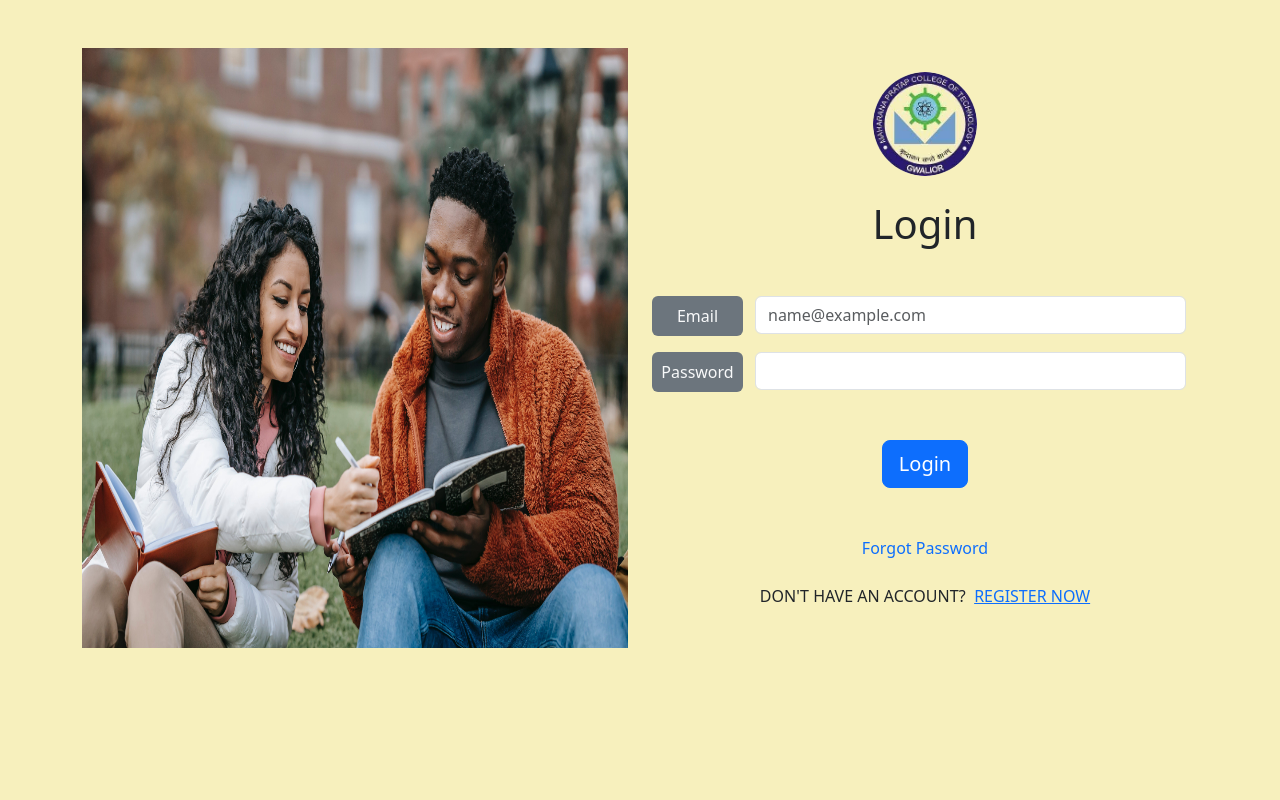
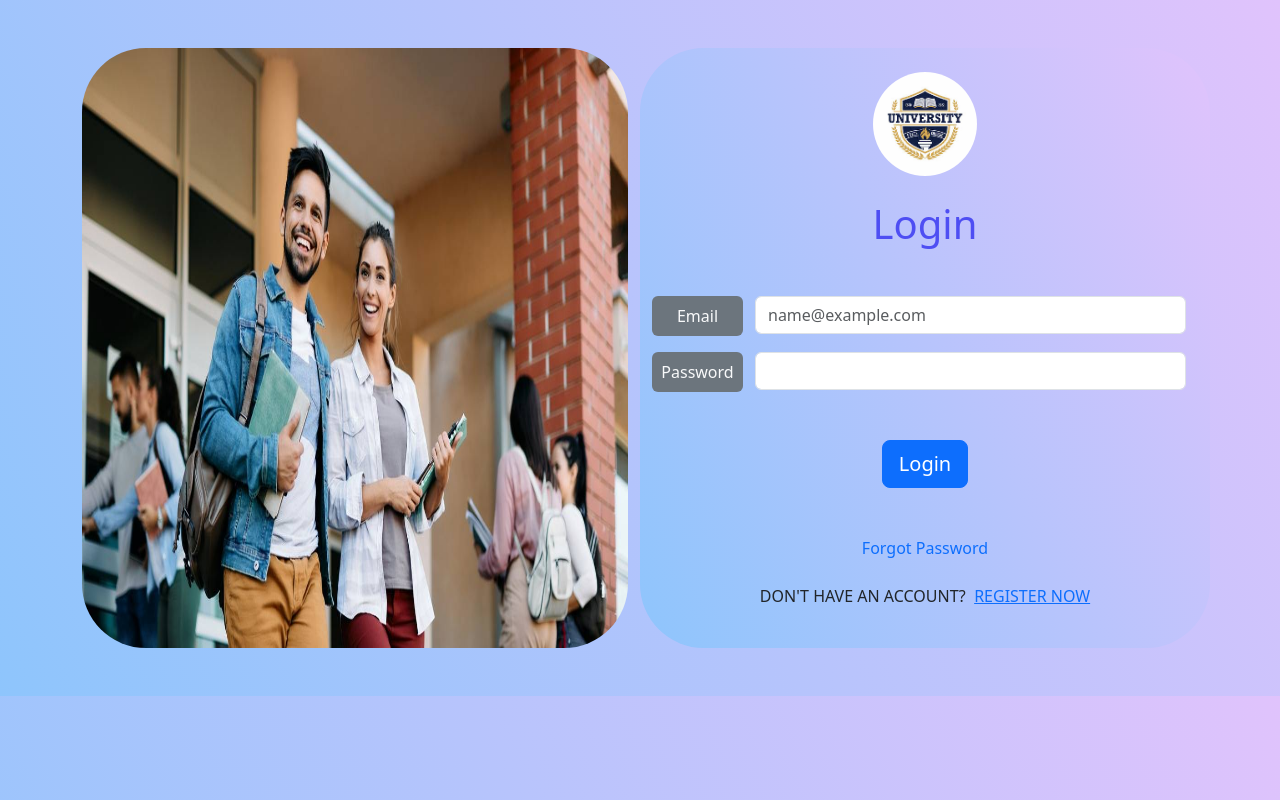
Before and after one commit to Jatin250/College-Portal-Project, a Node server app: page / in a window 1280 px wide. Run offline with Node 20, Linux system fonts and the light colour scheme; some libraries are stand-ins or nearby versions.

Commit message:
web work

```diff
--- a/public/css/style.css
+++ b/public/css/style.css
@@ -2,8 +2,10 @@
                             General
 ------------------------------------------------------------------ */
 
-body{
-    background: #f7f0bd !important;
+body {
+  /* background: #f7f0bd !important; */
+  background-color: #8ec5fc;
+  background-image: linear-gradient(62deg, #8ec5fc 0%, #e0c3fc 100%);
 }
 
 /* ::placeholder{
@@ -23,11 +25,12 @@ button{
                             #navbar
 ------------------------------------------------------------------ */
 
-#navbar nav{
-    background: #0000009c !important;
+#navbar nav {
+  /* background: #0000009c !important; */
+  background: #5670f59c !important;
 }
 
-.webViewPosition{
+.webViewPosition {
   text-align: start !important;
 }
 
@@ -35,7 +38,7 @@ button{
                             #carousel
 ------------------------------------------------------------------ */
 
-.carouselHeight{
+.carouselHeight {
   height: 100vh;
 }
 
@@ -43,24 +46,26 @@ button{
                             #login
 ------------------------------------------------------------------ */
 
-.bglogin{
-    background: #f7f0bd;
+.bglogin {
+  /* background: #f7f0bd; */
+  background-color: #8ec5fc;
+  background-image: linear-gradient(62deg, #8ec5fc 0%, #e0c3fc 100%);
+  border-radius: 4rem;
 }
 
 /* ---------------------------------------------------------------
                             #footer
 ------------------------------------------------------------------ */
 
-#footer
-{
-    background: #2a1a6f;
+#footer {
+  background: #402d98;
 }
 
-#social{
+#social {
   background: white;
 }
 
-#detail p{
+#detail p {
   text-align: justify;
 }
 
@@ -73,8 +78,7 @@ button{
   z-index: 1;
 }
 
-.paddingValue label
-{
+.paddingValue label {
   padding: 0 !important;
 }
 
@@ -82,12 +86,12 @@ button{
                             Media Query
 ------------------------------------------------------------------ */
 
-@media (max-width:992px) {
-    #navbarsExample11{
+@media (max-width: 992px) {
+  #navbarsExample11 {
     justify-content: center !important;
   }
 
-    .mobileViewButton{
+  .mobileViewButton {
     background: white !important;
     margin-bottom: 2rem;
   }
--- a/views/contact.ejs
+++ b/views/contact.ejs
@@ -121,7 +121,7 @@
                             <label class="form-check-label" for="save-info">Save this information for next time</label>
                         </div> -->
 
-                                        <button type="submit" class="btn btn-primary mb-5 btn-lg">Login</button>
+                                        <button type="submit" class="btn btn-primary mb-5 btn-lg">Contact</button>
                                     </form>
                                 </div>
                             </div>
--- a/views/header.ejs
+++ b/views/header.ejs
@@ -34,7 +34,7 @@
                 <div class="navbar-collapse d-lg-flex collapse justify-content-between text-center"
                     id="navbarsExample11">
                     <a class="navbar-brand col-lg-3 me-0 webViewPosition" href="/home">
-                        <img class="rounded-circle" src="/Images/logo.jpeg" alt="logo" width="50px" height="50px">
+                        <img class="rounded-circle" src="/Images/logo.jpg" alt="logo" width="50px" height="50px">
                     </a>
                     <ul class="navbar-nav col-lg-6 justify-content-lg-end">
                         <li class="nav-item my-auto">
@@ -66,7 +66,7 @@
                             </ul>
                         </li>
                         <li class="nav-item my-auto">
-                            <a class="btn btn-primary me-3 border-light" href="/logout">Log out</a>
+                            <a class="btn btn-danger me-3 border-none" href="/logout">Log out</a>
                         </li>
                     </ul>
                 </div>
--- a/views/home.ejs
+++ b/views/home.ejs
@@ -47,7 +47,7 @@
             <div class="row py-lg-5">
                 <div class="col-lg-6 col-md-8 mx-auto">
                     <h1 class="fw-light">Welcome User</h1>
-                    <p class="lead text-body-secondary">MAHARANA PRATAP COLLEGE OF TECHNOLOGY, GWALIOR</p>
+                    <p class="lead text-body-secondary">INSTITUTE OF COLLEGE OF TECHNOLOGY, GWALIOR</p>
                 </div>
             </div>
         </section>
--- a/views/login.ejs
+++ b/views/login.ejs
@@ -5,7 +5,7 @@
 
     <meta charset="UTF-8">
     <meta name="viewport" content="width=device-width, initial-scale=1.0">
-
+    <link rel="shortcut icon" href="/Images/logo.jpg" type="image/x-icon">
     <title>Login</title>
 
     <!-- CSS Link -->
@@ -25,8 +25,8 @@
             <div class="row">
                 <!-- Column-1 -->
                 <div class="col-lg-6">
-                    <img class="w-100" src="./Images/CollegeStudentsImage-1.jpeg" alt="College Students Image-1"
-                        height="100%">
+                    <img class="w-100" style="border-radius: 4rem;" src="/Images/loginImage.jpeg"
+                        alt="College Students Image-1" height="100%">
                 </div>
                 <!-- End Column-1 -->
 
@@ -35,12 +35,11 @@
                     <form action="/verifyLogin" method="post">
                         <!-- logo -->
                         <center>
-                            <img class="mb-4 rounded-circle" src="./Images/logo.jpeg" alt="logo" width="20%"
-                                height="20%">
+                            <img class="mb-4 rounded-circle" src="/Images/logo.jpg" alt="logo" width="20%" height="20%">
                         </center>
 
                         <!-- Heading (Login) -->
-                        <h1 class="mb-5 text-center">Login</h1>
+                        <h1 class="mb-5 text-center" style="color: rgb(78, 78, 243);"> Login</h1>
 
                         <% if(msg.length>0){ %>
                             <div class="alert alert-info">
--- a/views/register.ejs
+++ b/views/register.ejs
@@ -24,8 +24,8 @@
             <div class="row">
                 <!-- Column-1 -->
                 <div class="col-lg-6">
-                    <img class="w-100" src="./Images/CollegeStudentsImage-2.jpeg" alt="College Students Image-2"
-                        height="100%">
+                    <img class="w-100" style="border-radius: 4rem;" src="./Images/CollegeStudentsImage-2.jpeg"
+                        alt="College Students Image-2" height="100%">
                 </div>
                 <!-- End Column-1 -->
 
@@ -39,7 +39,7 @@
                         </center>
 
                         <!-- Heading (Register Here) -->
-                        <h1 class="mb-5 text-center">Register Here</h1>
+                        <h1 class="mb-5 text-center" style="color: rgb(78, 78, 243);">Register Here</h1>
 
                         <% if(msg.length>0){ %>
                             <div class="alert alert-danger">
```
Also changed, not shown: views/footer.ejs (+13 -13 lines), public/Images/login-image.jpg (added), public/Images/loginImage.jpeg (added), public/Images/logo.jpeg (deleted), public/Images/logo.jpg (added), 1 other file. Lines whose indentation alone changed are shown as unchanged.
